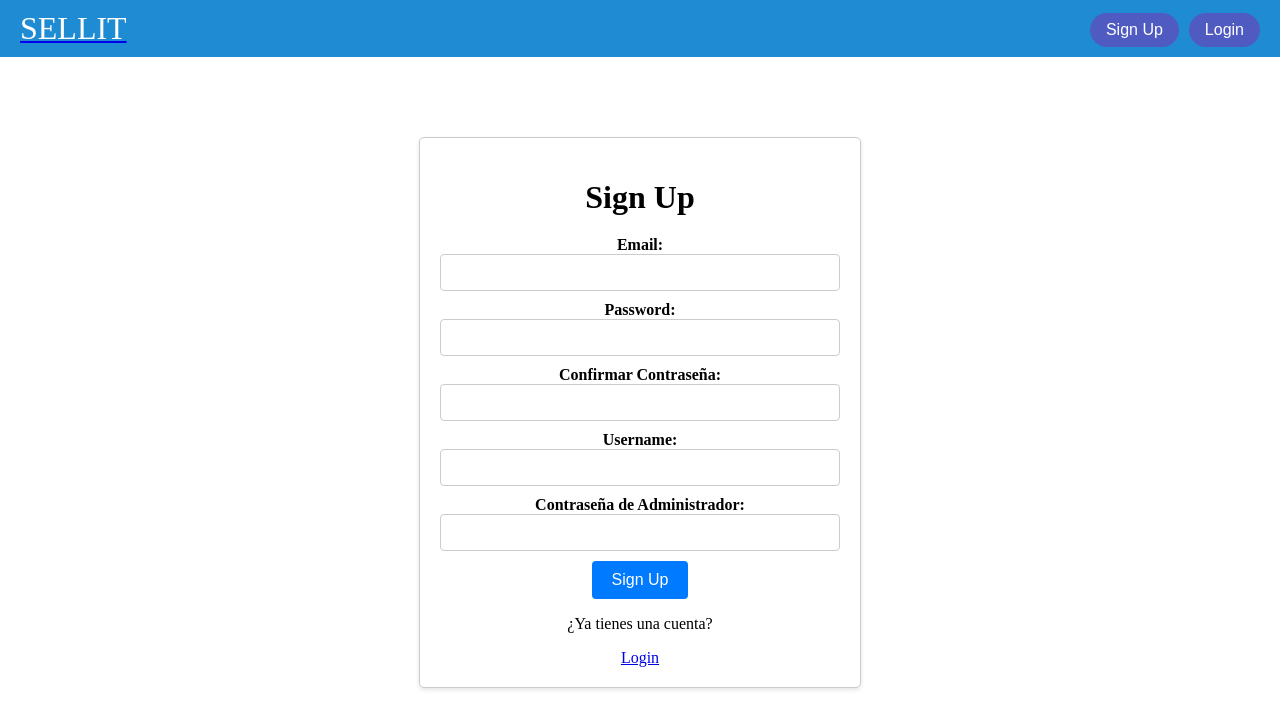
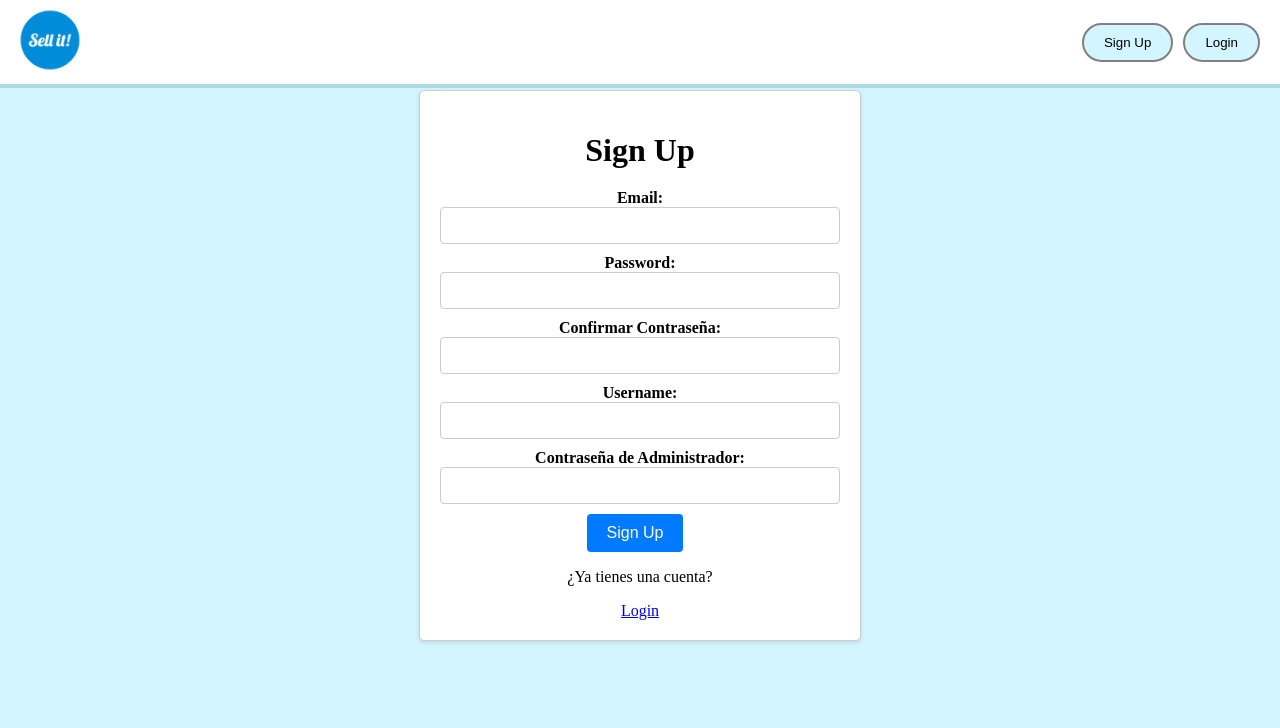
Before and after one commit to JulianCasillasP/Sellit_Client, a React (Create React App) app: page /signup in a window 1280 px wide. Shown: the top 728 px of the page. Built offline with nearby package versions, Linux system fonts and the light colour scheme; no server answers.

Commit message:
css fill

```diff
--- a/src/App.css
+++ b/src/App.css
@@ -1,3 +1,7 @@
 .App {
   text-align: center;
 }
+body {
+  background-color:  #d3f5ff;
+  margin-top: 90px;
+}
--- a/src/components/ArticleList/ArticleList.css
+++ b/src/components/ArticleList/ArticleList.css
@@ -1,43 +1,66 @@
-.category-buttons {
-  display: flex;
-  justify-content: center;
-  align-items: center;
-  gap: 16px; /* Espacio entre los botones */
+
+.image {
+  max-width: 100%;
+  height: auto;
+  max-height: 200px;
 }
 
-.all-button {
-  position: relative;
-  z-index: 1; /* Coloca el botón "Todos" en la parte superior */
-  background-color: blue; /* Color de fondo activo */
-  color: white; /* Color de texto activo */
+
+.details-button {
+  background-color: rgba(74, 74, 171, 0.97);
+  color: white;
   border: none;
   padding: 8px 16px;
   cursor: pointer;
   border-radius: 4px;
   transition: background-color 0.3s;
+  margin-top: 10px;
 }
 
-.all-button.active {
-  background-color: rgb(200, 21, 158); /* Color de fondo activo */
+.details-button a {
+  text-decoration: none;
+  color: white;
 }
 
-/* Estilos de los botones de categoría */
-button {
-  background-color: rgb(79, 91, 193); /* Color de fondo inactivo */
-  color: white; /* Color de texto inactivo */
-  border: none;
+.details-button:hover {
+  background-color: rgb(113, 104, 192);
+}
+
+
+  .article-card {
+    display: flex;
+    flex-direction: column;
+    align-items: center; /* Centra el contenido horizontalmente */
+    text-align: center; /* Centra el texto dentro de la tarjeta */
+    background-color: white; /* Agrega fondo blanco a las tarjetas de artículo */
+    padding: 10px; /* Añade un espacio interno para separar el contenido del borde */
+    border: 1px solid #ccc; /* Agrega un borde gris a las tarjetas (opcional) */
+    border-radius: 5px; /* Bordes redondeados para las tarjetas (opcional) */
+    margin-bottom: 20px; /* Añade margen inferior para separar las tarjetas */
+
+}
+
+.article-image {
+  max-width: 100%;
+  height: auto;
+  max-height: 200px;
+  margin-bottom: 10px; /* Espacio entre la imagen y los detalles */
+
+}
+
+.button {
+  background-color: #80e1ff;
+  color: black;
+  border: 2px solid gray;
   padding: 8px 16px;
   cursor: pointer;
   border-radius: 10px;
   transition: background-color 0.3s;
+  margin-top: 20px;
+  margin-right: 10px; /* Añade un margen derecho para separar los botones */
+  margin-bottom: 25px; /* Agrega un margen inferior para separar los botones de la lista de artículos */
 }
 
-button.active {
-  background-color: blue; /* Color de fondo activo */
+.button.active {
+  background-color: #22ccff;
 }
-
-
-.image {
-  width: 300px;
-  height: 300px;
-}
--- a/src/components/ArticleList/ArticleList.jsx
+++ b/src/components/ArticleList/ArticleList.jsx
@@ -1,13 +1,14 @@
-import React, { useState, useEffect } from 'react';
+import React, { useState, useContext, useEffect } from 'react';
 import { Link } from 'react-router-dom';
 import axios from 'axios';
-import './ArticleList.css'; // Importa tu archivo de CSS personalizado
+import './ArticleList.css';
+import { AuthContext } from '../../context/auth.context';
 
 function ArticleList() {
   const API_URL = 'http://localhost:5005';
   const [articles, setArticles] = useState([]);
   const [selectedCategory, setSelectedCategory] = useState('');
-
+  const { isLoggedIn } = useContext(AuthContext);
 
   useEffect(() => {
     // Obtener la lista de artículos al cargar el componente
@@ -21,6 +22,14 @@ function ArticleList() {
         console.error('Error al obtener la lista de artículos:', error);
       });
   }, []);
+
+  // Traducción de categorías
+  const categoryTranslations = {
+    clothes: 'Clothes',
+    shoes: 'Shoes',
+    electronics: 'Electrónics',
+    jewels: 'Jewels',
+  };
 
   // Obtén todas las categorías únicas de los artículos
   const categories = Array.from(new Set(articles.map((article) => article.category)));
@@ -37,35 +46,42 @@ function ArticleList() {
 
   return (
     <div>
-        <h1>Lista de Artículos</h1>
       <div className="category-buttons">
-          <button className="category-buttons" onClick={() => setSelectedCategory('')}>
-            Todos
+        <button className={`button ${selectedCategory === '' ? 'active' : ''}`} onClick={() => setSelectedCategory('')}>
+          All
         </button>
         {categories.map((category) => (
           <button
             key={category}
+            className={`button ${category === selectedCategory ? 'active' : ''}`}
             onClick={() => filterArticlesByCategory(category)}
-              className={category === selectedCategory ? 'active' : ''}
           >
-              {category}
+            {categoryTranslations[category] || category}
           </button>
         ))}
       </div>
+
       {articles.length === 0 ? (
-          <p>No hay articulos disponibles.</p>
+        <p>No hay artículos disponibles.</p>
       ) : (
-          <ul className="article-list">
+        <div className="article-list">
           {filteredArticles.map((article) => (
-              <li key={article._id} className="article-card">
+            <div key={article._id} className="article-card">
+              <div className="article-image">
+                <img className="image" src={article.image[0]} alt={article.title} />
+              </div>
+              <div className="article-details">
                 <h2>{article.name}</h2>
-                <p>Condición: {article.condition}</p>
-                <p>Creado por: {article.seller.username}</p>
-                <img className="image" src={article.image[0]} alt={article.title} />
+                <p>Precio: ${article.price}</p>
+                {isLoggedIn && (
+                  <button className="details-button">
                     <Link to={`/article/${article._id}`}>Ver detalles</Link>
-              </li>
+                  </button>
+                )}
+              </div>
+            </div>
           ))}
-          </ul>
+        </div>
       )}
     </div>
   );
--- a/src/components/Navbar/Navbar.css
+++ b/src/components/Navbar/Navbar.css
@@ -1,45 +1,47 @@
-/* Navbar.css */
-nav {
+.navbar {
+  position: fixed; /* Barra de navegación fija en la parte superior */
+  top: 0;
+  left: 0;
+  right: 0;
   display: flex;
   justify-content: space-between;
   align-items: center;
-    background-color: #1f8bd3;
-    padding: 10px 20px;
-    color: white;
-    font-size: 24px;
-    text-align: center;
+  background-color: white;
+  padding: 0px 10px;
+  color: black;
+  z-index: 1000; /* Asegura que la barra esté en la parte superior */
+  transition: transform 0.3s; /* Agrega una transición suave para el desplazamiento */
+  border-bottom: 4px solid #0084ac50;
 }
 
 .navbar-left {
-    margin-bottom: auto;
+  display: flex;
+  align-items: center;
 }
 
-  .navbar-title {
-
-    font-size: 32px;
-    color: white;
+.navbar-logo {
+  width: 80px; /* Ajusta el tamaño de la imagen según sea necesario */
+  height: auto;
+  margin-right: 20px; /* Espacio entre el logo y los botones */
 }
 
 .navbar-right {
   display: flex;
-    gap: 10px;
-    margin-top: auto;
+  align-items: center;
 }
 
 button {
-    border: none;
-    border-radius: 20px;
-    font-size: 16px;
+  background-color: #d3f5ff; /* Color de fondo de los botones */
+  color: black; /* Color del texto en los botones */
+  border: 2px solid gray; /* Borde negro */
+  padding: 10px 20px; /* Ajusta el tamaño del botón según sea necesario */
+  margin-right: 10px; /* Espacio entre los botones */
+  border-radius: 20px; /* Bordes redondeados */
+  transition: background-color 0.3s;
   cursor: pointer;
-    text-decoration: none;
-    outline: none;
-  }
-
-  .button-link {
-    text-decoration: none;
-    color: white;
 }
 
 button:hover {
-    background-color: #0056b3;
+  background-color: #80e1ff; /* Cambia el color de fondo en el hover */
+  color: black; /* Color del texto en el hover */
 }
--- a/src/components/Navbar/Navbar.jsx
+++ b/src/components/Navbar/Navbar.jsx
@@ -1,45 +1,50 @@
-import "./Navbar.css";
+import React, { useContext } from "react";
 import { Link } from "react-router-dom";
-import { useContext } from "react";
 import { AuthContext } from "../../context/auth.context";
+import "./Navbar.css"; // Asegúrate de importar tus estilos CSS
 
 function Navbar() {
-  // Subscribe to the AuthContext to gain access to
-  // the values from AuthContext.Provider's `value` prop
   const { isLoggedIn, user, logOutUser } = useContext(AuthContext);
 
   return (
-    <nav>
+    <nav className="navbar">
       <div className="navbar-left">
         <Link to="/">
-          <span className="navbar-title">SELLIT</span>
+          <img
+            src="/sellit-.png" // Reemplaza con la ruta correcta de tu imagen
+            alt="Sellit"
+            className="navbar-logo"
+          />
         </Link>
       </div>
 
       <div className="navbar-right">
         {isLoggedIn && (
           <>
-            <button onClick={logOutUser}>Logout</button>
+            <button className="navbar-button" onClick={logOutUser}>
+              Logout
+            </button>
 
             <Link to="/profile">
-              <button>Profile</button>
+              <button className="navbar-button">Profile</button>
             </Link>
 
-            <span>{user && user.name}</span>
+            <span className="navbar-username">
+              {user && user.name}
+            </span>
           </>
         )}
 
         {!isLoggedIn && (
           <>
             <Link to="/signup">
-              <button>Sign Up</button>
+              <button className="navbar-button">Sign Up</button>
             </Link>
             <Link to="/login">
-              <button>Login</button>
+              <button className="navbar-button">Login</button>
             </Link>
           </>
         )}
-
       </div>
     </nav>
   );
```
Also changed, not shown: public/Sellit-.png (added), public/Sellit.png (added). Lines whose indentation alone changed are shown as unchanged.
